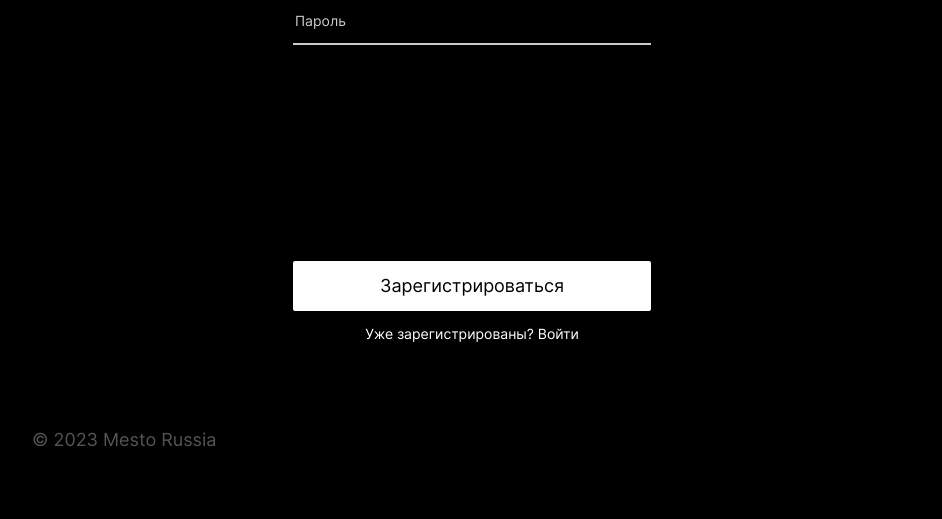
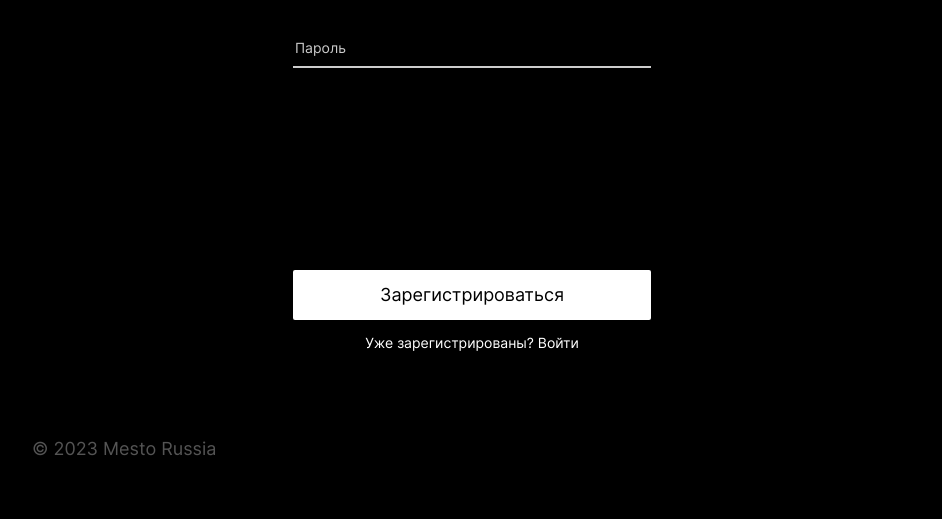
Before and after one commit to azatprojazz/react-mesto-auth, a React app: page /sign-up in a window 1280 px wide. Shown: the part 289-808 px from the top of the page, without its empty margins (168-1110 px from the left). Built offline with nearby package versions, Linux system fonts and the light colour scheme.

Commit message:
fix: изменить значения в верстке

```diff
--- a/src/blocks/card/__info/card__info.css
+++ b/src/blocks/card/__info/card__info.css
@@ -2,6 +2,6 @@
   display: flex;
   align-items: center;
   justify-content: space-between;
-  padding: 24px 20px 26px 21px;
+  padding: 18px 20px 18px 21px;
   background-color: white;
 }
--- a/src/blocks/card/__like-container/card__like-container.css
+++ b/src/blocks/card/__like-container/card__like-container.css
@@ -2,4 +2,5 @@
   display: flex;
   gap: 3px;
   flex-direction: column;
+  padding-top: 4px;
 }
--- a/src/blocks/content/content.css
+++ b/src/blocks/content/content.css
@@ -1,7 +1,6 @@
 .content {
+  flex-grow: 1;
   min-width: 282px;
-  max-width: 880px;
-  margin: 0 auto;
 }
 
 @media screen and (max-width: 920px) {
--- a/src/blocks/footer/footer.css
+++ b/src/blocks/footer/footer.css
@@ -1,7 +1,6 @@
 .footer {
-  max-width: 880px;
-  margin: 0 auto;
-  padding: 68px 19px 60px;
+  flex-shrink: 0;
+  padding: 68px 0px 60px;
 }
 
 @media screen and (max-width: 568px) {
--- a/src/blocks/header/header.css
+++ b/src/blocks/header/header.css
@@ -2,10 +2,9 @@
   display: flex;
   align-items: center;
   justify-content: space-between;
-  max-width: 880px;
-  margin: 0 auto;
-  margin-bottom: 40px;
-  padding: 45px 0 40px;
+  min-height: 73px;
+  margin: 25px 0 40px;
+  padding-bottom: 20px;
   border-bottom: 1px solid rgba(84, 84, 84, 0.7);
 }
 
--- a/src/blocks/page/page.css
+++ b/src/blocks/page/page.css
@@ -1,6 +1,9 @@
 .page {
+  display: flex;
+  flex-flow: column;
   min-width: 320px;
-  max-width: 1280px;
+  max-width: 880px;
+  min-height: 100vh;
   margin: 0 auto;
   color: white;
   font-size: 16px;
--- a/src/blocks/section/__btn/section__btn.css
+++ b/src/blocks/section/__btn/section__btn.css
@@ -1,7 +1,7 @@
 .section__btn {
   width: 100%;
   min-height: 50px;
-  margin: 216px auto 0;
+  margin: 202px auto 0;
   text-align: center;
   color: #000000;
   border: none;
--- a/src/blocks/section/__header/section__header.css
+++ b/src/blocks/section/__header/section__header.css
@@ -1,6 +1,6 @@
 .section__header {
   margin: 0;
-  padding-bottom: 50px;
+  padding-bottom: 49px;
   font-size: 24px;
   font-weight: 900;
   line-height: 1.2;
--- a/src/blocks/section/__input/section__input.css
+++ b/src/blocks/section/__input/section__input.css
@@ -1,7 +1,7 @@
 .section__input {
   box-sizing: border-box;
   width: 100%;
-  padding-bottom: 13px;
+  padding-bottom: 9px;
   color: white;
   border: none;
   border-bottom: 2px solid rgba(204, 204, 204, 1);
@@ -17,5 +17,5 @@
 }
 
 .section__input:nth-of-type(2) {
-  margin-top: 30px;
+  margin-top: 42px;
 }
--- a/src/blocks/section/section.css
+++ b/src/blocks/section/section.css
@@ -1,7 +1,6 @@
 .section {
   display: flex;
   align-items: center;
-  flex-flow: column nowrap;
-  justify-content: center;
-  margin: 0 auto;
+  flex-flow: column;
+  margin-top: 20px;
 }
```
